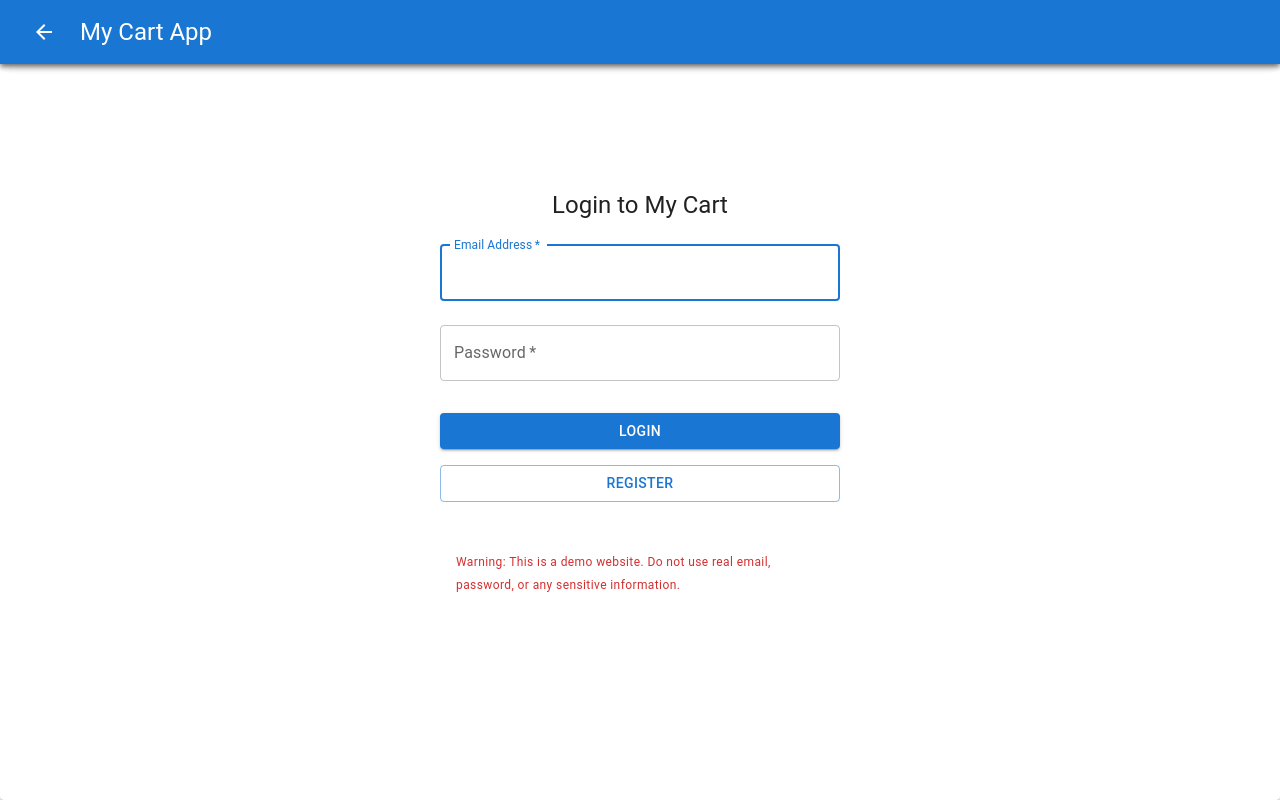
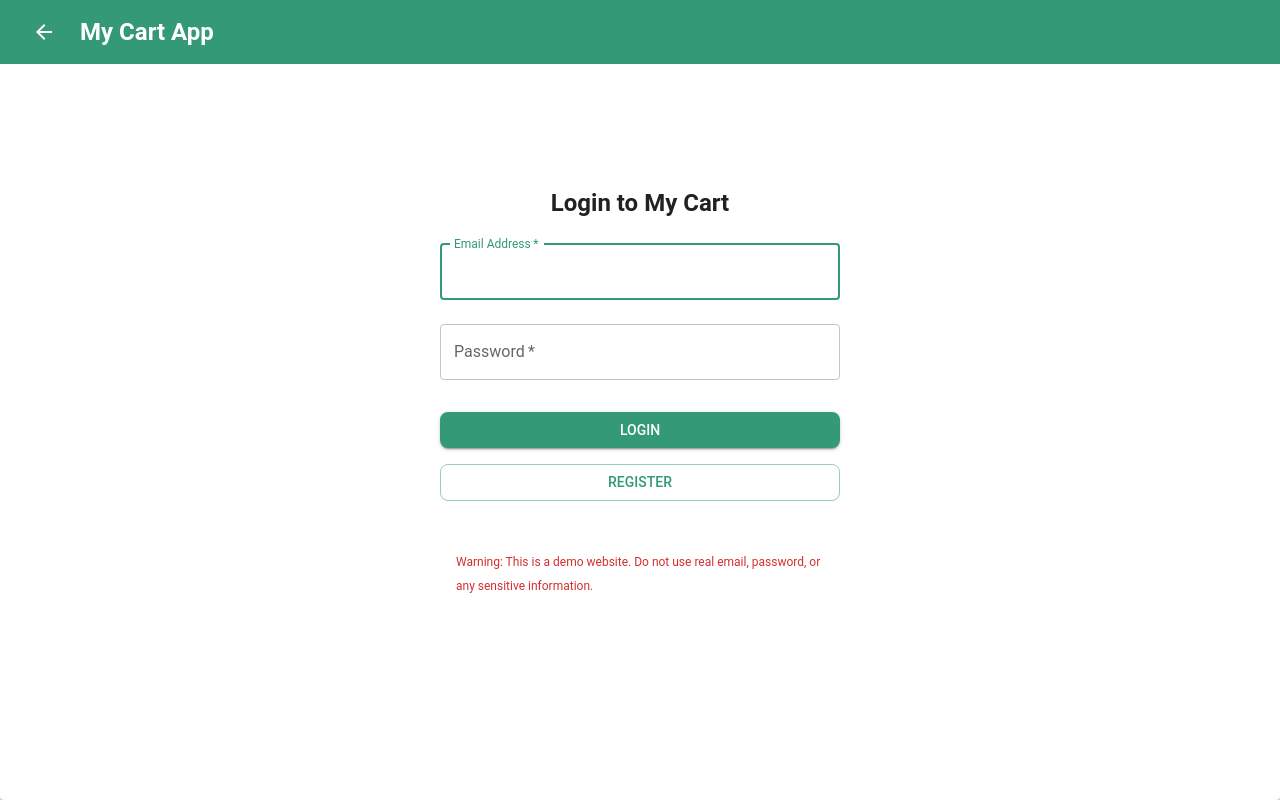
Before and after one commit to sameerasw/my-cart, a React (Create React App) app: page /login in a window 1280 px wide. Built offline with nearby package versions, Linux system fonts and the light colour scheme.

Commit message:
App theme and navbar updates

```diff
--- a/src/App.tsx
+++ b/src/App.tsx
@@ -1,14 +1,52 @@
 import { BrowserRouter, Routes, Route } from 'react-router-dom';
+import { Box, CssBaseline, ThemeProvider, createTheme } from '@mui/material';
 import HomePage from './pages/HomePage';
 import CartPage from './pages/CartPage';
 import Login from './pages/Login';
 import Register from './pages/Register';
-import { Box } from '@mui/material';
 import NavBar from './components/NavBar';
 
+const theme = createTheme({
+  palette: {
+    primary: {
+      main: '#339977',
+    },
+    secondary: {
+      main: '#115544',
+    },
+    background: {
+      default: '#ddffee',
+    },
+  },
+  typography: {
+    fontFamily: 'Roboto, sans-serif',
+    h5: {
+      fontWeight: 600,
+    },
+  },
+  components: {
+    MuiButton: {
+      styleOverrides: {
+        root: {
+          borderRadius: 8,
+        },
+      },
+    },
+    MuiCard: {
+      styleOverrides: {
+        root: {
+          borderRadius: 16,
+          boxShadow: '0 4px 8px rgba(0, 0, 0, 0.2)',
+        },
+      },
+    },
+  },
+});
+
 const App: React.FC = () => {
-
   return (
+    <ThemeProvider theme={theme}>
+      <CssBaseline />
       <Box sx={{ minHeight: '100vh', backgroundColor: 'background.default' }}>
         <BrowserRouter>
           <NavBar />
@@ -21,6 +59,7 @@ const App: React.FC = () => {
           </Routes>
         </BrowserRouter>
       </Box>
+    </ThemeProvider>
   );
 };
 
--- a/src/components/NavBar.tsx
+++ b/src/components/NavBar.tsx
@@ -1,6 +1,7 @@
 import React from 'react';
 import { AppBar, Toolbar, Typography, TextField, Button, IconButton, Badge, useTheme } from '@mui/material';
 import ShoppingCartIcon from '@mui/icons-material/ShoppingCart';
+import ArrowBackIcon from '@mui/icons-material/ArrowBack';
 import { useNavigate } from 'react-router-dom';
 import { useSelector } from 'react-redux';
 import { UserState } from '../store/AuthState';
@@ -9,9 +10,11 @@ import { useGetCartItemsByCustomerIdQuery } from '../api/cartApiSlice';
 interface NavBarProps {
   searchTerm?: string;
   onSearchChange?: (e: React.ChangeEvent<HTMLInputElement>) => void;
+  backEnabled?: boolean;
+  accountVisible?: boolean;
 }
 
-const NavBar: React.FC<NavBarProps> = ({ searchTerm, onSearchChange }) => {
+const NavBar: React.FC<NavBarProps> = ({ searchTerm, onSearchChange, backEnabled = false, accountVisible = true }) => {
   const theme = useTheme();
   const navigate = useNavigate();
   const { userId: customerId, name } = useSelector((state: { auth: UserState }) => state.auth);
@@ -26,8 +29,13 @@ const NavBar: React.FC<NavBarProps> = ({ searchTerm, onSearchChange }) => {
   };
 
   return (
-    <AppBar position="fixed" sx={{ zIndex: theme.zIndex.drawer + 1 }}>
+    <AppBar position="fixed" sx={{ zIndex: theme.zIndex.drawer + 1, boxShadow: 'none'}}>
       <Toolbar>
+        {backEnabled && (
+          <IconButton onClick={() => navigate('/')}>
+            <ArrowBackIcon sx={{ color: 'white' }} />
+          </IconButton>
+        )}
         <Typography variant="h5" sx={{ ml: 2, flexGrow: 1 }}>
           My Cart App
         </Typography>
@@ -39,9 +47,17 @@ const NavBar: React.FC<NavBarProps> = ({ searchTerm, onSearchChange }) => {
             size='small'
             value={searchTerm}
             onChange={onSearchChange}
-            sx={{ width: '300px', marginLeft: 'auto', marginRight: '10px' }}
+            sx={{
+              width: '300px',
+              marginLeft: 'auto',
+              marginRight: '10px',
+              backgroundColor: 'white',
+              borderRadius: '10px'
+            }}
           />
         )}
+        {accountVisible && (
+          <>
             {name ? (
               <Button variant="contained" onClick={() => navigate('/login')}>
                 {name}
@@ -61,6 +77,8 @@ const NavBar: React.FC<NavBarProps> = ({ searchTerm, onSearchChange }) => {
                 <ShoppingCartIcon />
               </Badge>
             </IconButton>
+          </>
+        )}
       </Toolbar>
     </AppBar>
   );
--- a/src/components/ProductCard.tsx
+++ b/src/components/ProductCard.tsx
@@ -13,14 +13,18 @@ const ProductCard: React.FC<ProductCardProps> = ({ product, onClick }) => {
     <Grid item xs={12} sm={6} md={4} lg={3}>
       <Card onClick={onClick} sx={{
         cursor: "pointer",
+        width: "25em",
+        borderRadius: 2,
+        transition: "all 0.2s ease-in-out",
+        // outline: "gray solid 1px",
         '&:hover': {
-          boxShadow: 2,
-          backgroundColor: "#eeeeee"
+          boxShadow: '0 8px 16px rgba(0, 0, 0, 0.3)',
+          scale: 1.05,
         }
       }}>
         <CardMedia
           component="img"
-          height="140"
+          height="250em"
           image={image}
           alt={eventName}
           sx={{ objectFit: "cover" }}
--- a/src/components/ProductDetailsDialog.tsx
+++ b/src/components/ProductDetailsDialog.tsx
@@ -1,16 +1,26 @@
 import React, { useState, useEffect } from 'react';
-import { Dialog, DialogTitle, DialogContent, DialogContentText, DialogActions, Button, Typography, CardMedia, Box, Rating } from '@mui/material';
+import { Dialog, DialogTitle, DialogContent, DialogContentText, DialogActions, Button, Typography, CardMedia, Box, Rating, Slide } from '@mui/material';
 import { EventItem } from '../types/Item';
 import { useAddRatingMutation, useGetRatingByCustomerAndEventQuery } from '../api/ratingApiSlice';
 import { useSelector } from 'react-redux';
 import { UserState } from '../store/AuthState';
 import { useAddCartItemMutation, useGetCartItemsByCustomerIdQuery } from '../api/cartApiSlice';
+import { TransitionProps } from '@mui/material/transitions';
 
 interface ProductDetailsDialogProps {
     open: boolean;
     onClose: () => void;
     product: EventItem | null;
 }
+
+const Transition = React.forwardRef(function Transition(
+    props: TransitionProps & {
+        children: React.ReactElement<any, any>;
+    },
+    ref: React.Ref<unknown>,
+) {
+    return <Slide direction="up" ref={ref} {...props} />;
+});
 
 const ProductDetailsDialog: React.FC<ProductDetailsDialogProps> = ({ open, onClose, product }) => {
     const [rating, setRating] = useState<number | null>(null);
@@ -75,7 +85,12 @@ const ProductDetailsDialog: React.FC<ProductDetailsDialogProps> = ({ open, onClo
     };
 
     return (
-    <Dialog open={open} onClose={onClose} fullWidth maxWidth="md">
+        <Dialog open={open} onClose={onClose} fullWidth maxWidth="sm" sx={{
+            backdropFilter: 'blur(5px)',
+        }}
+            TransitionComponent={Transition}
+            keepMounted
+        >
             <DialogTitle>{product.eventName}</DialogTitle>
             <DialogContent>
                 {addedToCart ? (
@@ -86,22 +101,26 @@ const ProductDetailsDialog: React.FC<ProductDetailsDialogProps> = ({ open, onClo
                     <Box display="flex" flexDirection="column" alignItems="center">
                         <CardMedia
                             component="img"
-              height="300"
+                            height="100%"
                             image={product.image}
                             alt={product.eventName}
                             sx={{ objectFit: "cover", marginBottom: 2 }}
                         />
-            <Typography variant="h6">Price: ${product.ticketPrice}</Typography>
-            <Typography variant="body1" color="textSecondary">
+                        <Typography variant="h5" color="textSecondary">
                             {product.details}
                         </Typography>
-            <Typography variant="body2" color="textSecondary">
+                        <Typography variant="body1">Price: ${product.ticketPrice}</Typography>
+                        {/* <Typography variant="body2" color="textSecondary">
                             Available Tickets: {product.availableTickets}
-            </Typography>
+                        </Typography> */}
                         <Typography variant="body2" color="textSecondary">
                             Vendor: {product.vendorName}
                         </Typography>
-            <Box sx={{ display: 'flex', alignItems: 'center', mt: 2 }}>
+                    </Box>
+                )}
+            </DialogContent>
+            <DialogActions>
+                <Box sx={{ display: 'flex', alignItems: 'center', mr: 'auto', ml: 1 }}>
                     <Typography variant="body2" sx={{ mr: 1 }}>
                         {existingRating !== undefined ? 'Your rating:' : 'Rate this product:'}
                     </Typography>
@@ -109,21 +128,17 @@ const ProductDetailsDialog: React.FC<ProductDetailsDialogProps> = ({ open, onClo
                         name="product-rating"
                         value={rating}
                         onChange={handleRatingChange}
-                precision={0.5}
+                        precision={1}
                     />
                 </Box>
-            <Box sx={{ display: 'flex', justifyContent: 'center', mt: 2 }}>
+                <Button onClick={onClose} color="primary">
+                    Close
+                </Button>
+                {!addedToCart &&
                     <Button variant="contained" onClick={handleAddToCart}>
                         Add to Cart
                     </Button>
-            </Box>
-          </Box>
-        )}
-      </DialogContent>
-      <DialogActions>
-        <Button onClick={onClose} color="primary">
-          Close
-        </Button>
+                }
             </DialogActions>
         </Dialog>
     );
--- a/src/pages/CartPage.tsx
+++ b/src/pages/CartPage.tsx
@@ -20,6 +20,7 @@ import ArrowBackIcon from '@mui/icons-material/ArrowBack';
 import { useNavigate } from 'react-router-dom';
 import { useGetCartItemsByCustomerIdQuery, useRemoveCartItemMutation, useClearCartMutation } from '../api/cartApiSlice';
 import { UserState } from '../store/AuthState';
+import NavBar from '../components/NavBar';
 
 const CartPage: React.FC = () => {
   const theme = useTheme();
@@ -77,17 +78,7 @@ const CartPage: React.FC = () => {
 
   return (
     <Container maxWidth="lg" sx={{ padding: 2, mt: 2 }}>
-
-      <AppBar position="fixed" sx={{ zIndex: theme.zIndex.drawer + 1 }}>
-        <Toolbar sx={{ alignItems: 'center', alignContent: 'center' }}>
-          <IconButton onClick={handleBackToHome}>
-            <ArrowBackIcon />
-          </IconButton>
-          <Typography variant="h5" align="center" sx={{ ml: 2 }}>
-            Shopping Cart
-          </Typography>
-        </Toolbar>
-      </AppBar>
+      <NavBar backEnabled={true}/>
 
       {cartItems.length === 0 ? (
         <Typography variant="body1" align="center" mt={2} sx={{ mt: 6 }}>
--- a/src/pages/Login.tsx
+++ b/src/pages/Login.tsx
@@ -6,6 +6,7 @@ import { useDispatch } from 'react-redux';
 import { setAuth } from '../store/authSlice';
 import ArrowBackIcon from '@mui/icons-material/ArrowBack';
 import { UserType } from '../types/User';
+import NavBar from '../components/NavBar';
 
 const Login = () => {
   const theme = useTheme();
@@ -41,16 +42,7 @@ const Login = () => {
 
   return (
     <Paper>
-    <AppBar position="fixed" sx={{ zIndex: theme.zIndex.drawer + 1 }}>
-      <Toolbar>
-      <IconButton onClick={() => navigate('/')}>
-        <ArrowBackIcon sx={{ color: 'white' }} />
-      </IconButton>
-        <Typography variant="h5" sx={{ ml: 2, flexGrow: 1 }}>
-          My Cart App
-        </Typography>
-      </Toolbar>
-    </AppBar>
+    <NavBar accountVisible={false} backEnabled={true} />
       <Box sx={{
         display: 'flex',
         flexDirection: 'column',
--- a/src/pages/Register.tsx
+++ b/src/pages/Register.tsx
@@ -4,6 +4,7 @@ import { TextField, Button, Typography, Box, Alert, Paper, FormControlLabel, Swi
 import ArrowBackIcon from '@mui/icons-material/ArrowBack';
 import { useRegisterMutation } from '../api/sessionApiSlice';
 import { UserType } from '../types/User';
+import NavBar from '../components/NavBar';
 
 const Register = () => {
   const theme = useTheme();
@@ -47,16 +48,7 @@ const Register = () => {
 
   return (
     <Paper>
-    <AppBar position="fixed" sx={{ zIndex: theme.zIndex.drawer + 1 }}>
-      <Toolbar>
-      <IconButton onClick={() => navigate('/')}>
-        <ArrowBackIcon sx={{ color: 'white' }} />
-      </IconButton>
-        <Typography variant="h5" sx={{ ml: 2, flexGrow: 1 }}>
-          My Cart App
-        </Typography>
-      </Toolbar>
-    </AppBar>
+    <NavBar accountVisible={false} backEnabled={true} />
       <Box sx={{
         display: 'flex',
         flexDirection: 'column',
```
Lines whose indentation alone changed are shown as unchanged.
